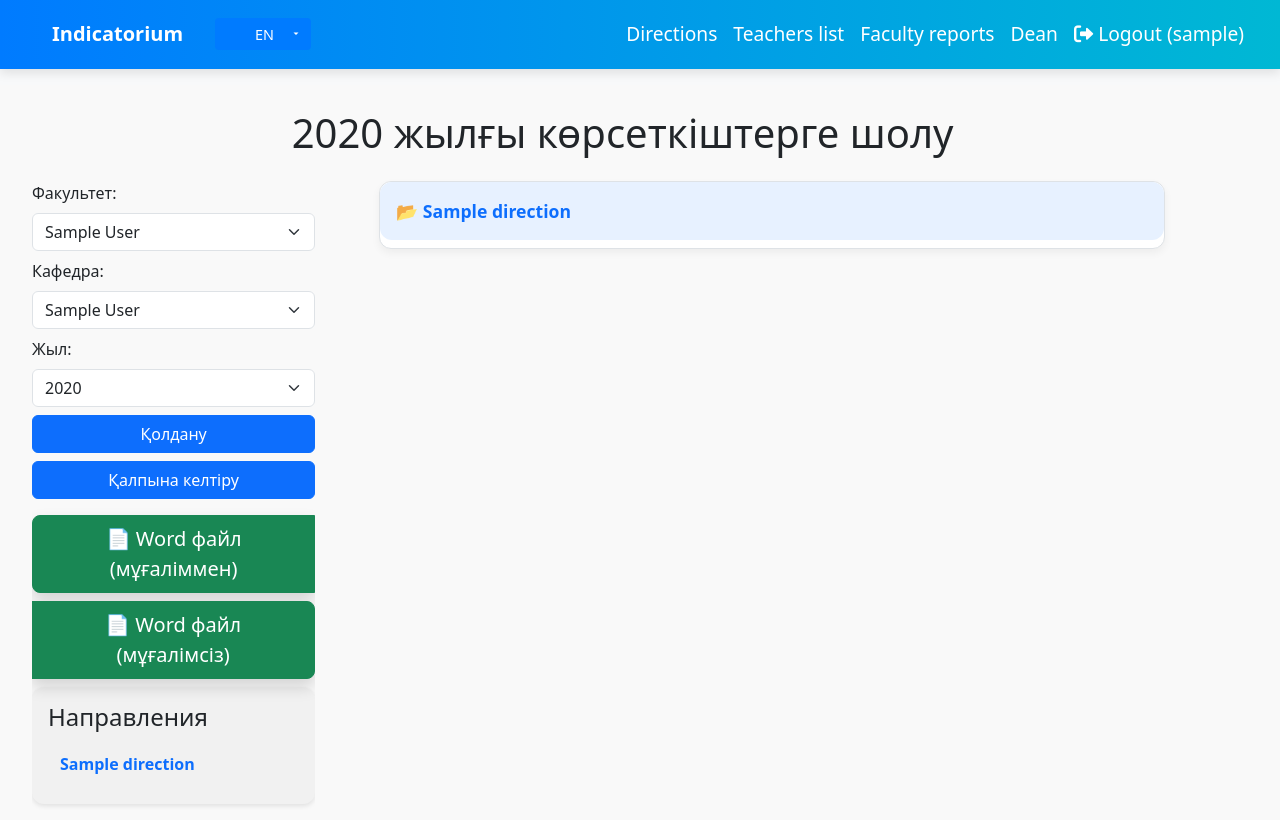
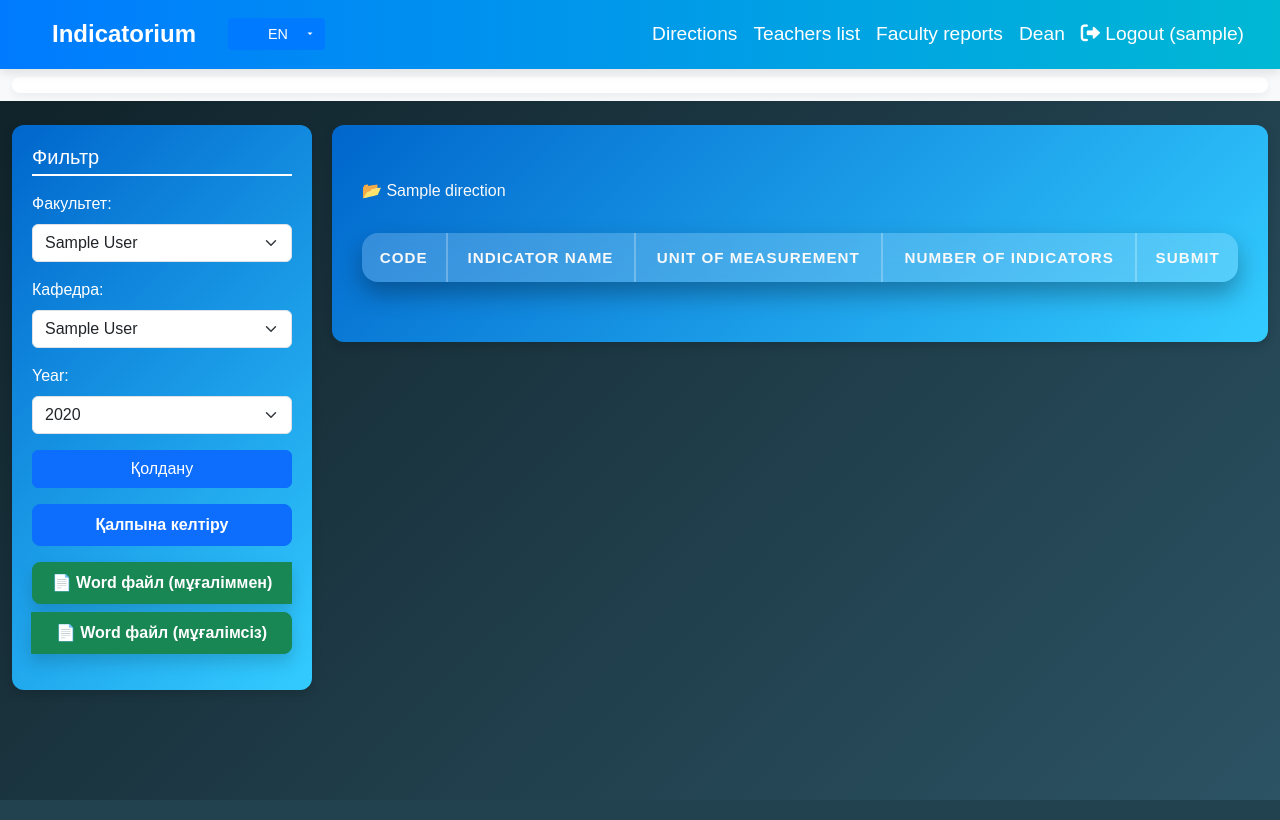
Before and after one commit to serzhan29/Indicativ, a Django app: page /en/report/department/ in a window 1280 px wide. Run offline with Django 4.2, Linux system fonts and the light colour scheme; a user stored in the database is signed in; tables that the repository leaves empty hold one stand-in row (values such as "Sample post"); lists and menus that the app fills with data are empty; some libraries are stand-ins or nearby versions.

Commit message:
Добаление и улучшения дизайна

```diff
--- a/main/static/main/css/main.css
+++ b/main/static/main/css/main.css
@@ -60,6 +60,7 @@ th, td {
     text-align: left;
     border-right: 2px solid var(--border-color);
     font-size: 0.95rem;
+    vertical-align: middle !important;
 }
 
 th:last-child, td:last-child {
--- a/main/static/main/js/base_loader.js
+++ b/main/static/main/js/base_loader.js
@@ -12,7 +12,7 @@ function showPreloader() {
       if (pre.style.display === 'flex') {
         hidePreloader();
       }
-    }, 5000);
+    }, 3000);
   }
 }
 
--- a/main/templates/main/view/report_department.html
+++ b/main/templates/main/view/report_department.html
@@ -1,28 +1,29 @@
 {% extends "base.html" %}
+{% load i18n %}
 {% load static %}
 {% block content %}
-<link href="https://cdn.jsdelivr.net/npm/bootstrap@5.3.0/dist/css/bootstrap.min.css" rel="stylesheet">
-<link href="{% static 'main/css/report_department.css' %}" rel="stylesheet">
+<link rel="stylesheet" href="{% static 'main/css/main.css' %}">
+<link rel="stylesheet" href="{% static 'main/css/teacher_report.css' %}">
+<link rel="stylesheet" href="{% static 'main/css/modal_window.css' %}">
 <script src="https://cdn.jsdelivr.net/npm/bootstrap@5.3.0/dist/js/bootstrap.bundle.min.js"></script>
 
-<div class="container py-6">
-    <h1 class="mb-4 text-center">{{ selected_year.year }} жылғы көрсеткіштерге шолу</h1>
-    <div class="content-wrapper">
+<div class="page-container" style="display: flex; gap: 20px; align-items: flex-start;">
+
     <!-- Фильтр -->
-        <div class="filter-container">
-            <div class="filter-card">
+    <div class="switch-direction-container" style="flex: 0 0 300px;">
         <form method="get" id="filter-form">
-                    <div class="row g-2 align-items-end">
-                        <div class="col-md-12">
+            <h4 class="mb-3">Фильтр</h4>
+            <ul style="padding-left: 0; list-style: none;">
+                <li class="mb-3">
                     <label for="faculty" class="form-label">Факультет:</label>
-                            <select name="faculties" id="faculty-select" class="form-select">
+                    <select name="faculties" id="faculty-select" class="form-select" onchange="updateDepartments()">
                         <option value="all" {% if not selected_faculties %}selected{% endif %}>Все факультеты</option>
                         {% for faculty in faculties %}
                             <option value="{{ faculty.id }}" {% if faculty.id in selected_faculties %}selected{% endif %}>{{ faculty.name }}</option>
                         {% endfor %}
                     </select>
-                        </div>
-                        <div class="col-md-12">
+                </li>
+                <li class="mb-3">
                     <label for="department" class="form-label">Кафедра:</label>
                     <select name="departments" id="department-select" class="form-select">
                         <option value="all" {% if not selected_departments %}selected{% endif %}>Все кафедры</option>
@@ -30,137 +31,192 @@
                             <option value="{{ department.id }}" {% if department.id in selected_departments %}selected{% endif %} data-faculty="{{ department.faculty.id }}">{{ department.name }}</option>
                         {% endfor %}
                     </select>
-                        </div>
-
-                        <div class="col-md-12">
-                            <label for="year" class="form-label">Жыл:</label>
+                </li>
+                <li class="mb-3">
+                    <label for="year" class="form-label">{% trans "Year" %}:</label>
                     <select name="year" id="year" class="form-select">
                         {% for year in years %}
                             <option value="{{ year.id }}" {% if year.id == selected_year.id %}selected{% endif %}>{{ year.year }}</option>
                         {% endfor %}
                     </select>
-                        </div>
-                        <div class="col-md-12">
+                </li>
+                <li class="mb-3">
                     <button type="submit" class="btn btn-primary w-100">Қолдану</button>
-                        </div>
-                        <div class="col-md-12">
-                            <a href="{% url 'report_department' %}"><button type="submit" class="btn btn-primary w-100">Қалпына келтіру</button></a>
-                        </div>
-                    </div>
-                </form>
-            </div>
-            <div class="btn-group">
-                <!-- Кнопка для отчета с учителями -->
-                <a href="{% url 'export_report' selected_faculties.0 %}?year={{ selected_year.id }}{% if selected_departments and selected_departments.0 != 'all' %}&department={{ selected_departments.0 }}{% endif %}" class="btn btn-success btn-lg shadow">
+                </li>
+                <li class="mb-3">
+                    <a href="{% url 'report_department' %}" class="btn btn-primary w-100">Қалпына келтіру</a>
+                </li>
+                <li class="mb-3">
+                    <div class="btn-group w-100 d-flex flex-column gap-2">
+                        <a href="{% url 'export_report' selected_faculties.0 %}?year={{ selected_year.id }}{% if selected_departments and selected_departments.0 != 'all' %}&department={{ selected_departments.0 }}{% endif %}" class="btn btn-success shadow">
                             📄 Word файл (мұғаліммен)
                         </a>
-
-                <!-- Кнопка для отчета без учителей -->
-                <a href="{% url 'export_department_report_docx' selected_faculties.0 %}?year={{ selected_year.id }}{% if selected_departments and selected_departments.0 != 'all' %}&department={{ selected_departments.0 }}{% endif %}" class="btn btn-success btn-lg shadow">
+                        <a href="{% url 'export_department_report_docx' selected_faculties.0 %}?year={{ selected_year.id }}{% if selected_departments and selected_departments.0 != 'all' %}&department={{ selected_departments.0 }}{% endif %}" class="btn btn-success shadow">
                             📄 Word файл (мұғалімсіз)
                         </a>
                     </div>
-            <div class="direction-navigation">
-                <h4>Направления</h4>
-                {% for direction in data %}
-                    <a href="#direction-{{ forloop.counter }}">{{ direction.name }}</a>
-                {% endfor %}
-            </div>
+                </li>
+            </ul>
+        </form>
     </div>
 
 <!-- Контент -->
-        <div class="content-column">
+<div class="report-container" style="flex: 1; overflow-x: auto;">
     {% for direction in data %}
-                <div id="direction-{{ forloop.counter }}" class="direction-card">
-                    <button class="direction-header" data-direction="{{ forloop.counter }}">
+        <div class="report-header mt-4">
             📂 {{ direction.name }}
+
+            <table class="report-table">
+                <thead>
+                    <tr>
+                        <th>{% trans "Code" %}</th>
+                        <th>{% trans "Indicator name" %}</th>
+                        <th>{% trans "Unit of measurement" %}</th>
+                        <th>{% trans "Number of indicators" %}</th>
+                        <th>{% trans "Submit" %}</th>
+                    </tr>
+                </thead>
+                <tbody>
+                    {% for main in direction.main_indicators %}
+                        {% if main.has_sub_indicators %}
+                            <!-- Главный индикатор -->
+                            <tr class="main-indicator table-primary">
+                                <td><strong>{{ main.code }}</strong></td>
+                                <td><strong>{{ main.name }}</strong></td>
+                                <td class="text-center align-middle">
+                                    <span>{{ main.unit }}</span>
+                                </td>
+                                <td class="text-center align-middle" style="color: yellow">
+                                    <strong>{{ main.sub_total_sum }}</strong>
+                                </td>
+                                <td class="text-center align-middle">
+                                    {% if main.teachers %}
+                                        <button type="button" class="btn btn-sm btn-outline-primary"
+                                                data-bs-toggle="modal"
+                                                data-bs-target="#modal-main-{{ main.code }}">
+                                            👥
                                         </button>
-                    <div class="direction-content" id="direction-content-{{ forloop.counter }}">
-                        {% for main in direction.main_indicators %}
-                            <div class="indicator-card">
-                                <h5 class="mb-2">{{ main.code }} {{ main.name }} <small class="text-muted">({{ main.unit }})</small></h5>
+                                    {% endif %}
+                                </td>
+                            </tr>
 
-                                {% if main.has_sub_indicators %}
-                                    <p class="text-end text-primary"><strong>Барлығы: {{ main.sub_total_sum }}</strong></p>
+                            <!-- Подчинённые индикаторы -->
                             {% for sub in main.sub_indicators %}
-                                        <div class="ms-3 mb-2">
-                                            <div class="d-flex justify-content-between align-items-center">
-                                                <span><strong>{{ sub.code }} {{ sub.name }}</strong> ({{ sub.unit }})</span>
-                                                <span>
-                                                    {{ sub.total }}
+                                <tr class="sub-indicator">
+                                    <td class="ps-4">{{ sub.code }}</td>
+                                    <td>{{ sub.name }}</td>
+                                    <td class="text-center align-middle">
+                                        <span>{{ sub.unit }}</span>
+                                    </td>
+                                    <td class="text-center align-middle">
+                                        <span style="font-weight: bold;" >{{ sub.total }}</span>
+                                    </td>
+                                    <td class="text-center align-middle">
                                         {% if sub.teachers %}
-                                                        <button class="btn btn-sm btn-outline-primary ms-2" data-bs-toggle="modal" data-bs-target="#modal-sub-{{ main.code }}-{{ forloop.counter }}">👥</button>
+                                            <button class="btn btn-sm btn-outline-primary"
+                                                    data-bs-toggle="modal"
+                                                    data-bs-target="#modal-sub-{{ main.code }}-{{ forloop.counter }}">
+                                                👥
+                                            </button>
                                         {% endif %}
-                                                </span>
-                                            </div>
-                                        </div>
+                                    </td>
+                                </tr>
                             {% endfor %}
+
                         {% else %}
-                                    <div class="d-flex justify-content-between align-items-center">
-                                        <span></span>
-                                        <span>
-                                            {{ main.total }}
+                            <!-- Если нет подчинённых -->
+                            <tr class="main-indicator">
+                                <td>{{ main.code }}</td>
+                                <td>{{ main.name }}</td>
+                                <td class="text-center align-middle">
+                                    <span>{{ main.unit }}</span>
+                                </td>
+                                <td class="text-center align-middle">
+                                    <span style="font-weight: bold;">{{ main.total }}</span>
+                                </td>
+                                <td>
                                     {% if main.teachers %}
-                                                <button class="btn btn-sm btn-outline-primary ms-2" data-bs-toggle="modal" data-bs-target="#modal-main-{{ main.code }}">👥</button>
+                                        <button class="btn btn-sm btn-outline-primary ms-2"
+                                                data-bs-toggle="modal"
+                                                data-bs-target="#modal-main-{{ main.code }}">
+                                            👥
+                                        </button>
                                     {% endif %}
-                                        </span>
-                                    </div>
+                                </td>
+                            </tr>
                         {% endif %}
+                    {% endfor %}
+                </tbody>
+            </table>
         </div>
     {% endfor %}
 </div>
-                </div>
-            {% endfor %}
-        </div>
-    </div>
-</div>
+
 
 <!-- Модальные окна -->
 {% for direction in data %}
     {% for indicator in direction.main_indicators %}
         {% if indicator.teachers %}
             <div class="modal fade" id="modal-main-{{ indicator.code }}" tabindex="-1">
-                <div class="modal-dialog">
+                <div class="modal-dialog modal-lg">
                     <div class="modal-content">
                         <div class="modal-header">
-                            <h5 class="modal-title">{{ indicator.name }}</h5>
+                            <h4 style="color: black">|{{ indicator.code }}| {{ indicator.name }}</h4>
                             <button type="button" class="btn-close" data-bs-dismiss="modal"></button>
                         </div>
                         <div class="modal-body">
-                            <ul class="list-group">
+                            <table class="table table-bordered table-striped">
+                                <thead class="table-dark">
+                                    <tr>
+                                        <th>{% trans "Teacher" %}</th>
+                                        <th>{% trans "Number of indicators" %}</th>
+                                        <th>{% trans "File" %}</th>
+                                    </tr>
+                                </thead>
+                                <tbody>
                                     {% for teacher in indicator.teachers %}
-                                    <li class="list-group-item d-flex justify-content-between align-items-center">
-                                        {{ teacher.0 }}
-                                        <span style="min-width: 40px; text-align: right;">
-                                            {{ teacher.1 }}
-                                        </span>
-
-                                    </li>
+                                        <tr>
+                                            <td class="text-center align-middle">{{ teacher.0 }}</td>
+                                            <td class="text-center align-middle">{{ teacher.1 }}</td>
+                                            <td class="text-center align-middle">{{ teacher.2 }}</td>
+                                        </tr>
                                     {% endfor %}
-                            </ul>
+                                </tbody>
+                            </table>
                         </div>
                     </div>
                 </div>
             </div>
         {% endif %}
+
         {% for sub in indicator.sub_indicators %}
             {% if sub.teachers %}
                 <div class="modal fade" id="modal-sub-{{ indicator.code }}-{{ forloop.counter }}" tabindex="-1">
-                    <div class="modal-dialog">
+                    <div class="modal-dialog modal-lg">
                         <div class="modal-content">
                             <div class="modal-header">
-                                <h5 class="modal-title">{{ sub.name }}</h5>
+                                <h5 class="modal-title" style="color: black"> |{{ sub.code }} | {{ sub.name }}</h5>
                                 <button type="button" class="btn-close" data-bs-dismiss="modal"></button>
                             </div>
                             <div class="modal-body">
-                                <ul class="list-group">
+                                <table class="table table-bordered table-striped">
+                                    <thead class="table-dark">
+                                        <tr>
+                                            <th>{% trans "Teacher" %}</th>
+                                            <th>{% trans "Number of indicators" %}</th>
+                                            <th>{% trans "File" %}</th>
+                                        </tr>
+                                    </thead>
+                                    <tbody>
                                         {% for teacher in sub.teachers %}
-                                        <li class="list-group-item d-flex justify-content-between align-items-center">
-                                            {{ teacher.0 }}
-                                            <span style="min-width: 40px; text-align: right;">{{ teacher.1 }} </span>
-                                        </li>
+                                            <tr>
+                                                <td class="text-center align-middle">{{ teacher.0 }}</td>
+                                                <td class="text-center align-middle">{{ teacher.1 }}</td>
+                                                <td class="text-center align-middle">{{ teacher.2 }}</td>
+                                            </tr>
                                         {% endfor %}
-                                </ul>
+                                    </tbody>
+                                </table>
                             </div>
                         </div>
                     </div>
@@ -170,17 +226,13 @@
     {% endfor %}
 {% endfor %}
 
-
 <script>
     document.addEventListener("DOMContentLoaded", function () {
-        // Разворачиваем/сворачиваем карточки при клике на заголовок
-        const headers = document.querySelectorAll('.direction-header');
-        headers.forEach(header => {
-            header.addEventListener('click', function () {
-                const card = this.closest('.direction-card');
-                card.classList.toggle('open');
-            });
-        });
+        // Обновляем список кафедр при загрузке страницы
+        updateDepartments();
+
+        // Обновляем кафедры при изменении факультета
+        document.getElementById('faculty-select').addEventListener('change', updateDepartments);
     });
 
     // Функция для обновления списка кафедр в зависимости от выбранного факультета
@@ -189,20 +241,26 @@
         var departmentSelect = document.getElementById('department-select');
         var selectedFaculty = facultySelect.value;
 
-        // Показываем все кафедры, если выбран факультет "Все факультеты"
         if (selectedFaculty == 'all') {
             for (var i = 0; i < departmentSelect.options.length; i++) {
-                departmentSelect.options[i].style.display = '';  // Возвращаем дефолтный display
+                departmentSelect.options[i].style.display = '';
             }
+            departmentSelect.value = 'all'; // Сбрасываем выбор кафедры при выборе "Все факультеты"
         } else {
+            var firstVisible = null;
             for (var i = 0; i < departmentSelect.options.length; i++) {
                 var option = departmentSelect.options[i];
-                // Показываем только кафедры, относящиеся к выбранному факультету
                 if (option.getAttribute('data-faculty') == selectedFaculty) {
-                    option.style.display = '';  // Показываем кафедру
+                    option.style.display = '';
+                    if (!firstVisible) firstVisible = option.value;
                 } else {
-                    option.style.display = 'none';  // Скрываем кафедру
+                    option.style.display = 'none';
                 }
+            }
+            if (firstVisible) {
+                departmentSelect.value = firstVisible;
+            } else {
+                departmentSelect.value = 'all';
             }
         }
     }
```
Also changed, not shown: main/observer.py (+58 -56 lines), main/templates/main/teacher_report.html (+51 -4 lines), main/templates/main/view/teacher_reports_list.html (+121 -187 lines), main/static/main/js/upload_delete_fail.js (line endings or trailing spaces). Lines whose indentation alone changed are shown as unchanged.
